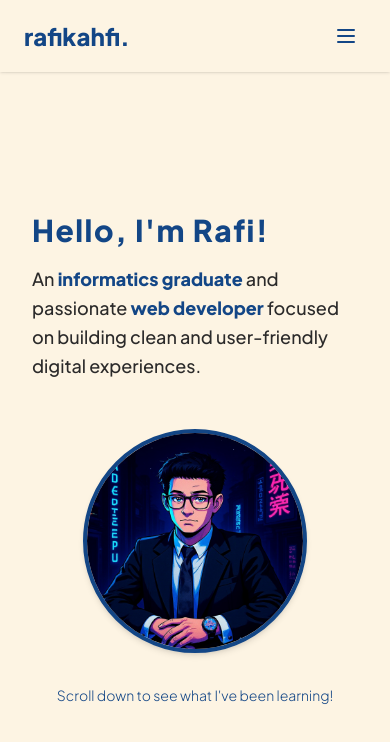
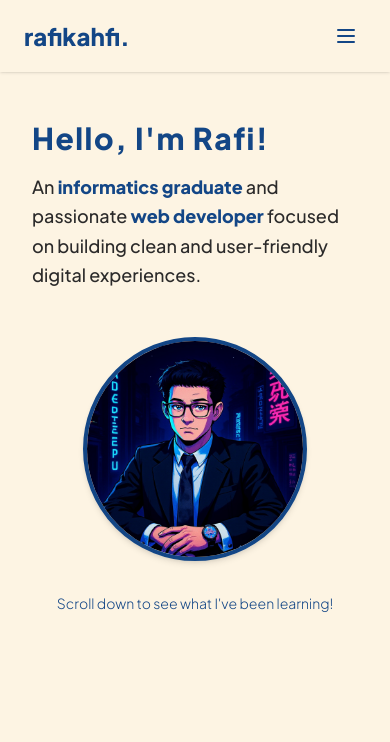
Before and after one commit to rafikahfi/rafikahfi.github.io, a React (Vite) app: page / in a window 390 px wide. Shown: the top 742 px of the page. Built offline with nearby package versions, Linux system fonts and the light colour scheme; a web font is replaced by a local one.

Commit message:
fix(hero): adjust vertical alignment and padding on mobile view

```diff
--- a/src/components/Hero.jsx
+++ b/src/components/Hero.jsx
@@ -24,7 +24,7 @@ export default function Hero() {
     <section
       id="hero"
       aria-label="Hero Section"
-      className="max-w-7xl w-full mx-auto flex-1 px-8 md:px-28 py-12 md:py-0 flex flex-col md:flex-row items-center justify-center gap-8 md:gap-10 text-left"
+      className="max-w-7xl w-full mx-auto flex-1 px-8 md:px-28 py-12 md:py-0 flex flex-col md:flex-row items-center md:justify-center gap-8 md:gap-10 text-left"
     >
       <div className="w-full md:flex-1 order-1">
         <h1 className="text-brand-blue font-extrabold text-3xl md:text-4xl tracking-wider mb-4 md:mb-6">
```
